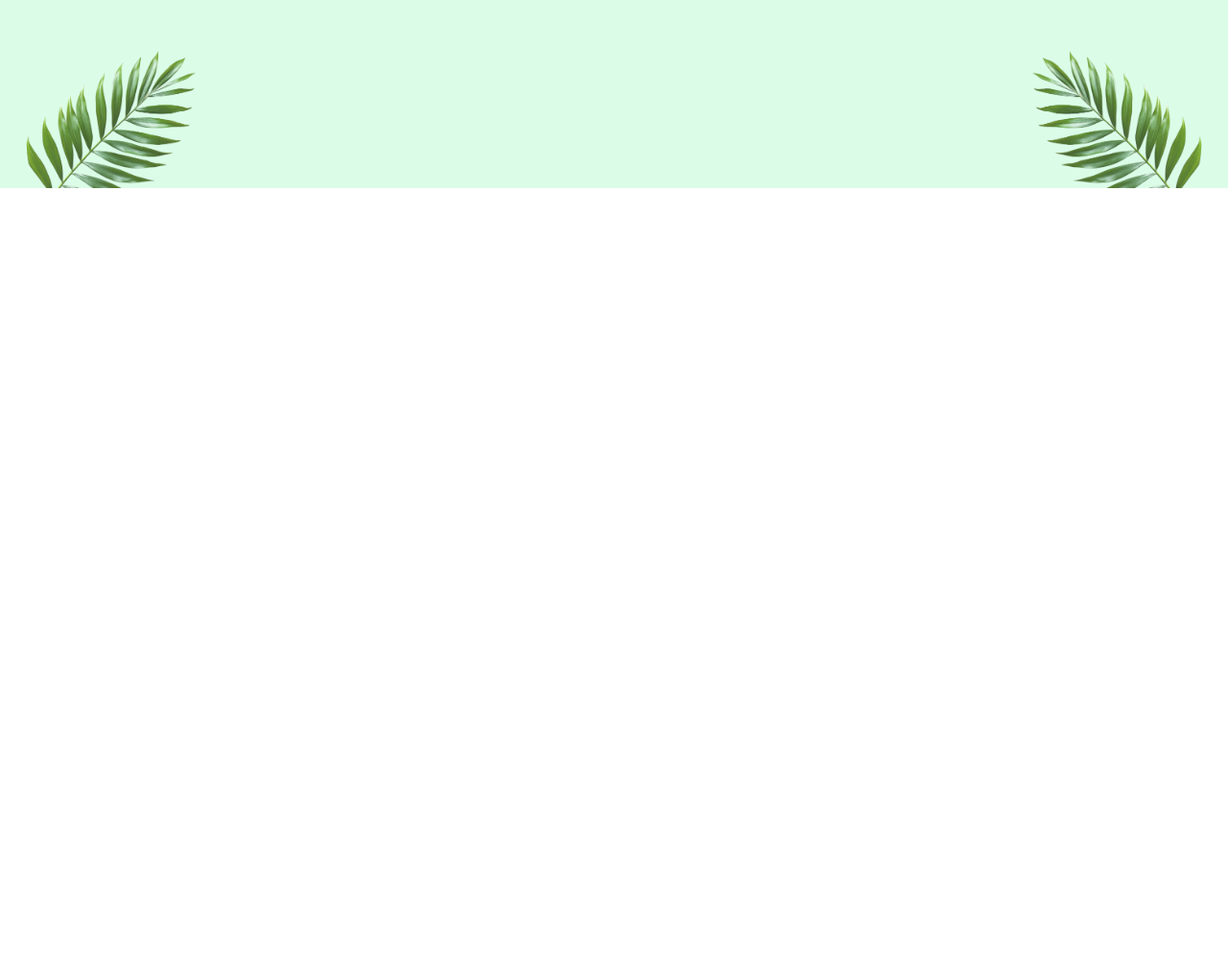
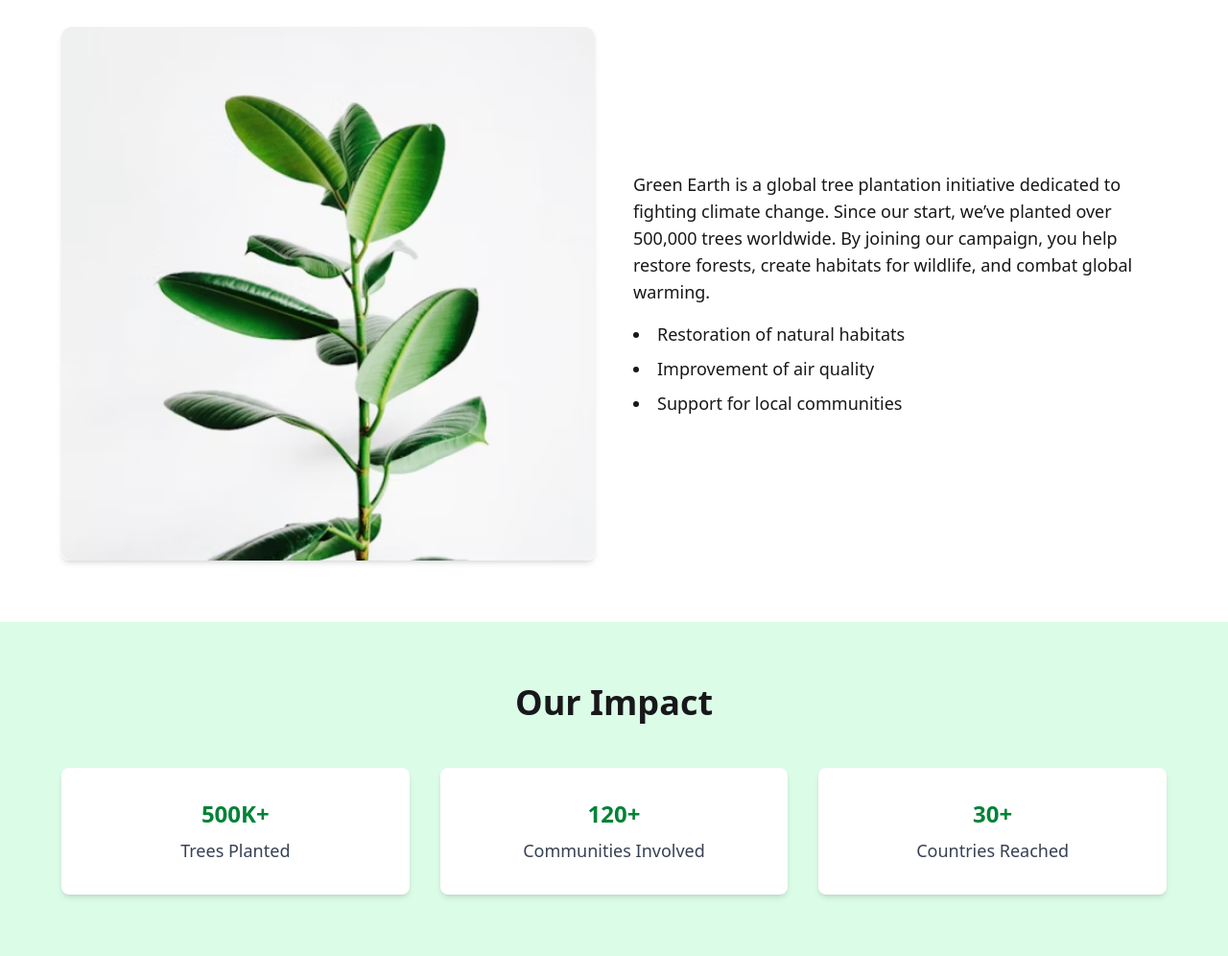
Before and after one commit to Banik-Arnab/B12-A6-Green-Earth, a plain HTML site: page index.html in a window 1280 px wide. Shown: the part 509-1505 px from the top of the page at 96% size. Before the commit the page ends 800 px from the top, so only its background shows below. Drawn offline with nearby package versions, Linux system fonts and the light colour scheme.

Commit message:
About Campaign and Our Impact Section

```diff
--- a/index.html
+++ b/index.html
@@ -1,5 +1,6 @@
 <!DOCTYPE html>
 <html lang="en">
+
 <head>
   <meta charset="UTF-8">
   <meta name="viewport" content="width=device-width, initial-scale=1.0">
@@ -7,20 +8,18 @@
   <link href="https://cdn.jsdelivr.net/npm/daisyui@5" rel="stylesheet" type="text/css" />
   <script src="https://cdn.jsdelivr.net/npm/@tailwindcss/browser@4"></script>
 </head>
+
 <body>
-  <div class="navbar bg-green-500 shadow-sm">
+  <div class="navbar bg-green-800 shadow-sm">
     <div class="navbar-start">
       <div class="dropdown">
         <div tabindex="0" role="button" class="btn btn-ghost lg:hidden">
-          <svg xmlns="http://www.w3.org/2000/svg" class="h-5 w-5" fill="none"
-               viewBox="0 0 24 24" stroke="currentColor">
-            <path stroke-linecap="round" stroke-linejoin="round" stroke-width="2"
-                  d="M4 6h16M4 12h8m-8 6h16" />
+          <svg xmlns="http://www.w3.org/2000/svg" class="h-5 w-5" fill="none" viewBox="0 0 24 24" stroke="currentColor">
+            <path stroke-linecap="round" stroke-linejoin="round" stroke-width="2" d="M4 6h16M4 12h8m-8 6h16" />
           </svg>
         </div>
 
-        <ul tabindex="0"
-            class="menu menu-sm dropdown-content bg-base-100 rounded-box z-[1] mt-3 w-52 p-2 shadow">
+        <ul tabindex="0" class="menu menu-sm dropdown-content bg-base-100 rounded-box z-[1] mt-3 w-52 p-2 shadow">
           <li><a>About</a></li>
           <li>
             <details>
@@ -50,14 +49,14 @@
     </div>
   </div>
 
-<section class="relative bg-green-100 h-[80vh] flex items-center justify-center text-center overflow-hidden">
+  <section class="relative bg-green-100 h-[40vh] flex items-center justify-center text-center overflow-hidden">
 
     <img src="./assets/hero-leaf1.png" alt="Palm Leaf Left"
-       class="absolute left-0 bottom-0 w-32 md:w-48 lg:w-56 opacity-80 pointer-events-none" />
+      class="absolute left-0 bottom-0 w-40 md:w-60 lg:w-100 opacity-80 pointer-events-none" />
 
 
     <img src="./assets/hero-leaf2.png" alt="Palm Leaf Right"
-       class="absolute right-0 bottom-0 w-32 md:w-48 lg:w-56 opacity-80 pointer-events-none" />
+      class="absolute right-0 bottom-0 w-40 md:w-60 lg:w-100 opacity-80 pointer-events-none" />
 
 
     <div class="z-10 px-6">
@@ -65,11 +64,59 @@
       <p class="text-lg md:text-xl text-green-700 mb-6">
         Join our mission to plant 1 million trees and make the Earth greener for future generations.
       </p>
-    <a href="#get-involved"
-       class="inline-block bg-yellow-400 hover:bg-yellow-500 text-black font-bold px-8 py-3 rounded-full shadow-lg transition duration-300">
-      Get Involved
-    </a>
+      <a class="bg-yellow-500 btn  text-green-600 rounded-4xl">Get Involved</a>
     </div>
   </section>
+
+  <section class="bg-white py-16 px-6">
+
+    <h2 class="text-3xl md:text-4xl font-bold  text-center mb-12">
+      About the Campaign
+    </h2>
+    <div class="max-w-6xl mx-auto flex flex-col md:flex-row items-center gap-10">
+
+      <div class="md:w-1/2">
+        <img src="assets/about.png" alt="Green Plant" class="w-full rounded-lg shadow-md" />
+      </div>
+      <div class="md:w-1/2 =">
+        <p class="text-lg mb-4">
+          Green Earth is a global tree plantation initiative dedicated to fighting climate change.
+          Since our start, we’ve planted over 500,000 trees worldwide. By joining our campaign,
+          you help restore forests, create habitats for wildlife, and combat global warming.
+        </p>
+
+        <ul class="list-disc list-inside text-lg space-y-2">
+          <li>Restoration of natural habitats</li>
+          <li>Improvement of air quality</li>
+          <li>Support for local communities</li>
+        </ul>
+      </div>
+    </div>
+  </section>
+
+  <section class="bg-green-100 py-16 px-6">
+  <h2 class="text-3xl md:text-4xl font-bold text-center mb-12">
+    Our Impact
+  </h2>
+  <div class="max-w-6xl mx-auto grid grid-cols-1 md:grid-cols-3 gap-8 text-center">
+
+    <div class="bg-white rounded-lg shadow-md p-8">
+      <h3 class="text-2xl font-bold text-green-700 mb-2">500K+</h3>
+      <p class="text-lg text-gray-700">Trees Planted</p>
+    </div>
+
+    <div class="bg-white rounded-lg shadow-md p-8">
+      <h3 class="text-2xl font-bold text-green-700 mb-2">120+</h3>
+      <p class="text-lg text-gray-700">Communities Involved</p>
+    </div>
+
+    <div class="bg-white rounded-lg shadow-md p-8">
+      <h3 class="text-2xl font-bold text-green-700 mb-2">30+</h3>
+      <p class="text-lg text-gray-700">Countries Reached</p>
+    </div>
+  </div>
+</section>
+
 </body>
+
 </html>
```
Lines whose indentation alone changed are shown as unchanged.
